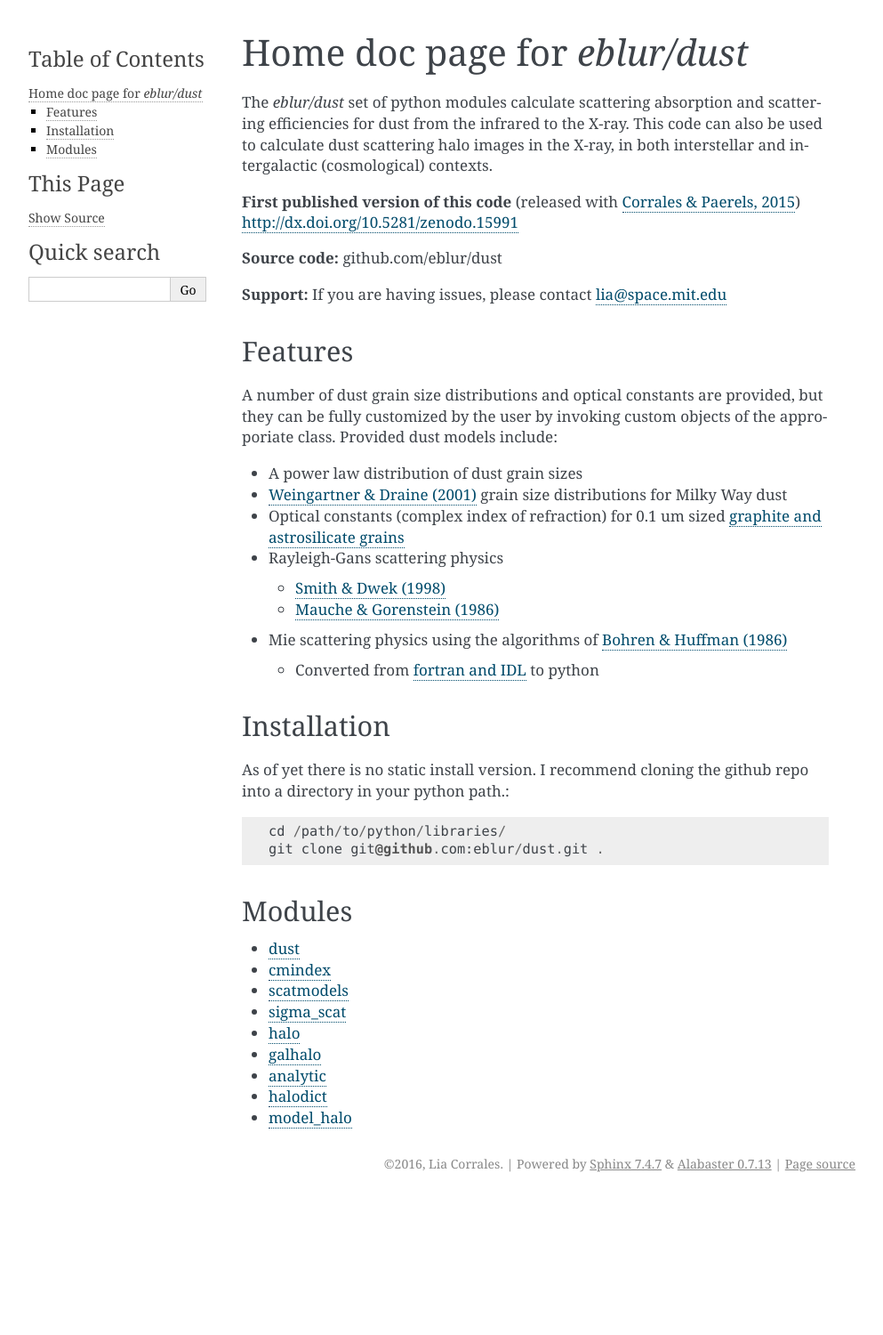
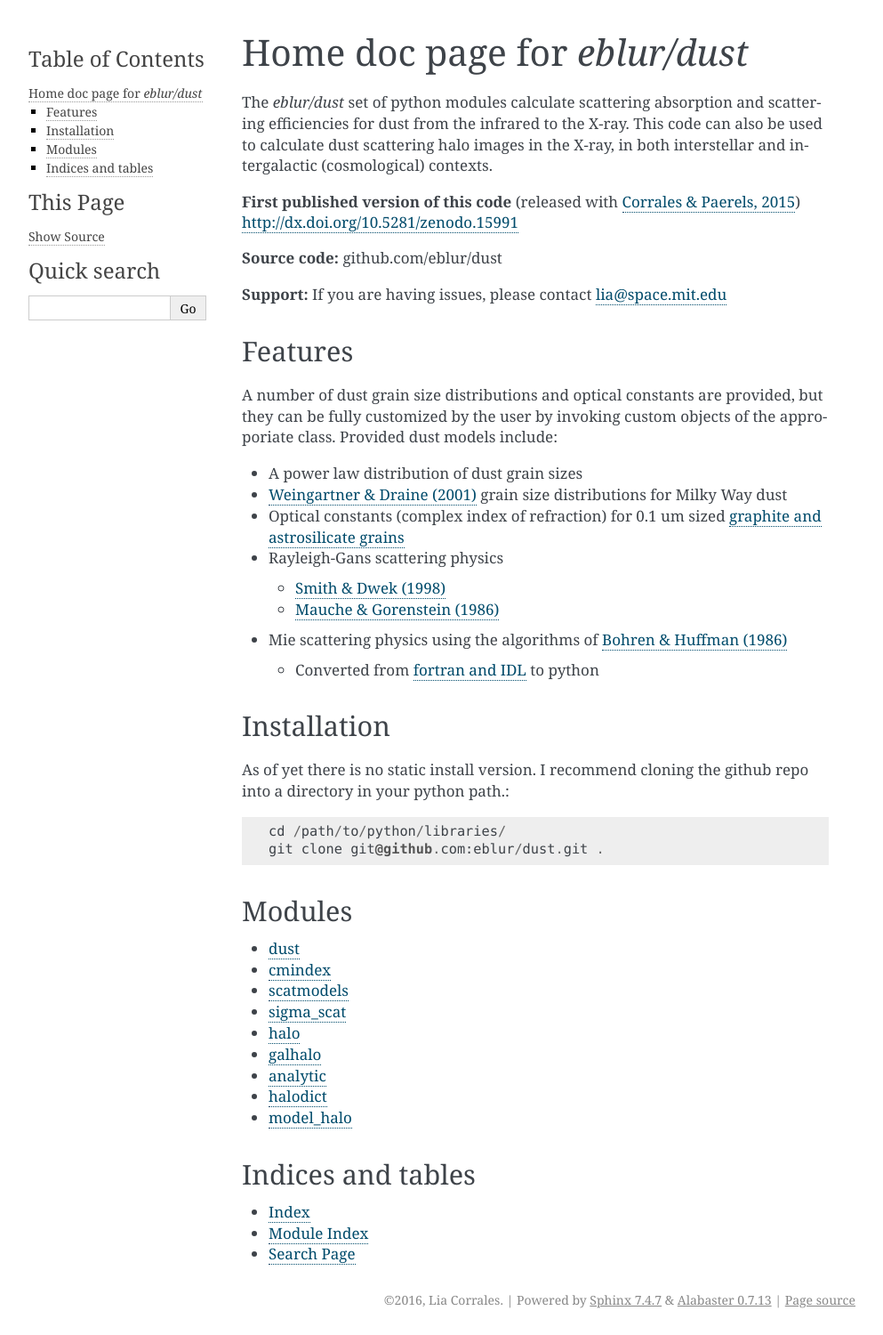
Before and after one commit to eblur/dust, a Sphinx documentation site: the page built from docs/index.rst, in a window 1280 px wide. Shown: the whole page at 89% size, without its empty margins (148-1141 px from the left). Built offline with Sphinx 7.4.7, drawn with Linux system fonts in a browser that asks for light colours; before the commit the page ends 1347 px from its top, so only the background shows below that.

Commit message:
Fixed some indexing issues, with sphinxcontrib-fulltoc

```diff
--- a/docs/index.rst
+++ b/docs/index.rst
@@ -105,11 +105,9 @@ Modules
   SOFTWARE, EVEN IF ADVISED OF THE POSSIBILITY OF SUCH DAMAGE.
 ..
 
-..
-  Indices and tables
-  ==================
+Indices and tables
+------------------
 
-  * :ref:`genindex`
-  * :ref:`modindex`
-  * :ref:`search`
-..
+* :ref:`genindex`
+* :ref:`modindex`
+* :ref:`search`
```
Also changed, not shown: 14 other files.
